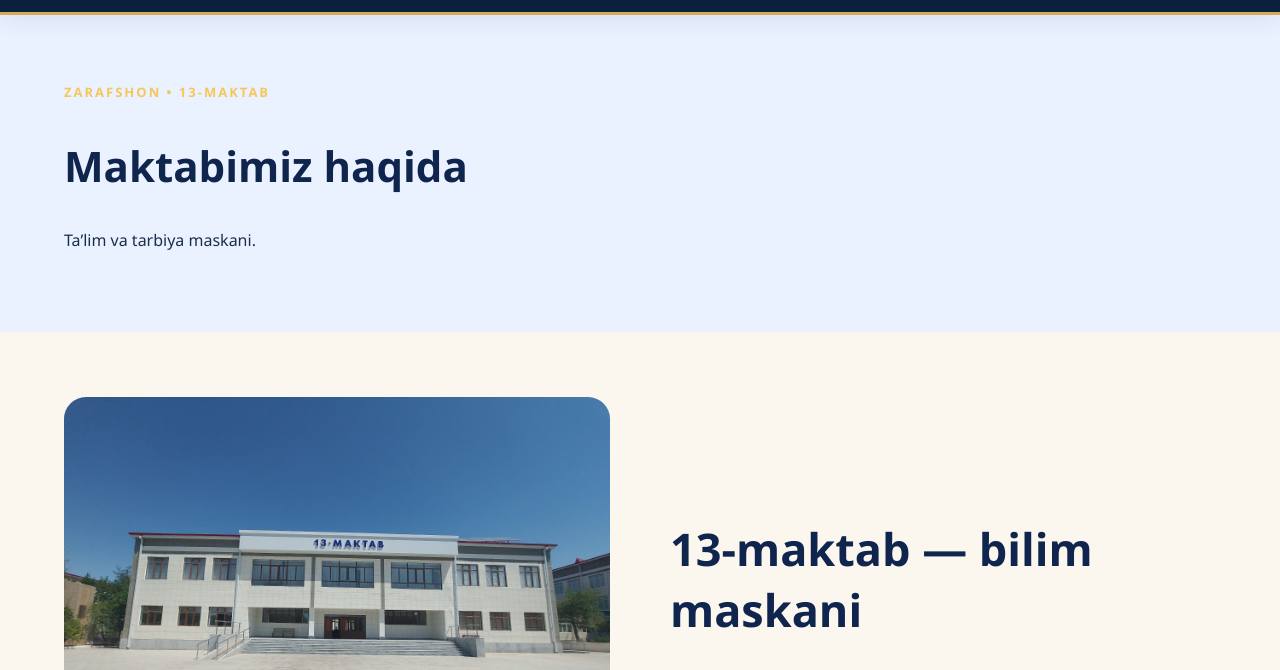
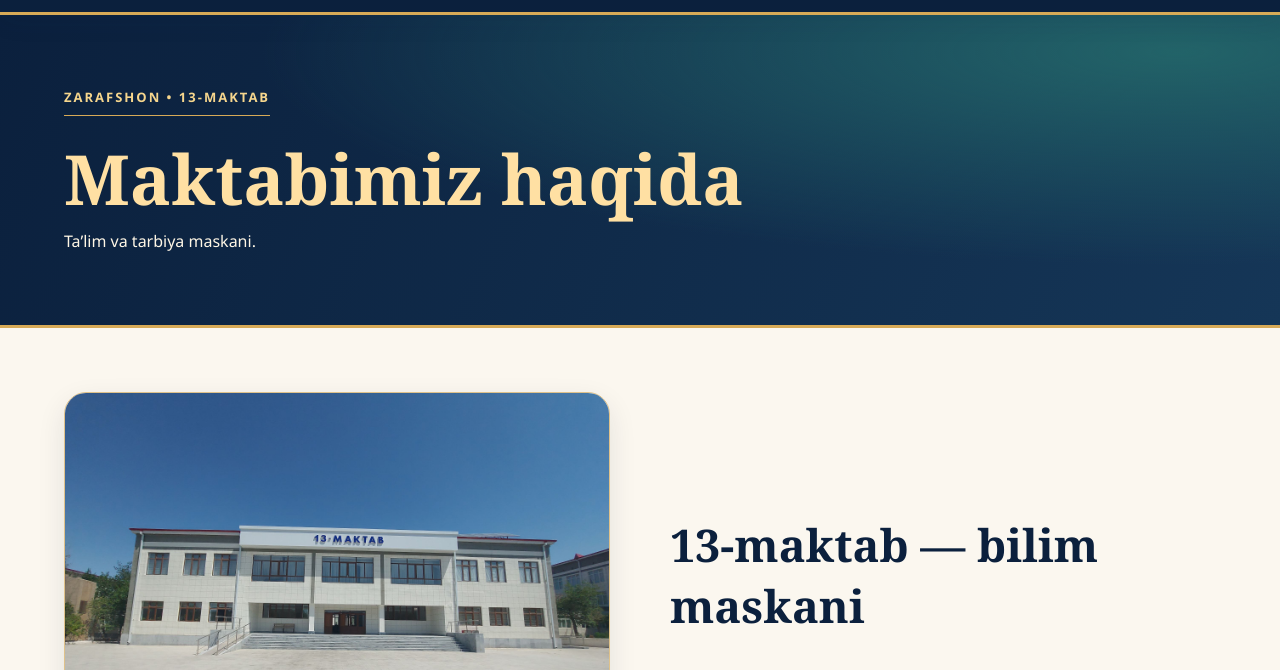
Before and after one commit to kenjahonbonu-code/zarafshon13, a plain HTML site: page index(1).html in a window 1280 px wide. Both pictures are taken after a click on the link "Maktabimiz bilan tanishing ↗". Shown: the part 113-783 px from the top of the page. Drawn offline with Linux system fonts and the light colour scheme.

Commit message:
Update style.css

```diff
--- a/style.css
+++ b/style.css
@@ -751,3 +751,65 @@ body {
     padding: 16px 8px;
   }
 }
+/* 13-maktab — ichki sahifalar */
+#app > .page-hero {
+  padding: clamp(36px, 5.5vw, 82px) 0;
+  border-bottom: 3px solid #d7aa57;
+  background:
+    radial-gradient(ellipse at 92% 12%, #226368 0, transparent 55%),
+    linear-gradient(115deg, #0b203d, #153657);
+  color: #fff7e6;
+}
+
+#app > .page-hero .kicker {
+  display: inline-block;
+  padding-bottom: 9px;
+  border-bottom: 1px solid #d7aa57;
+  color: #f6d68d;
+}
+
+#app > .page-hero h1 {
+  margin: 0.35em 0 0.2em;
+  color: #ffe0a3;
+  font: bold clamp(34px, 5.4vw, 72px)/1.08 Georgia, serif;
+  overflow-wrap: anywhere;
+}
+
+#app > .page-hero p {
+  max-width: 58ch;
+  margin: 0;
+  color: #fff7e6;
+  line-height: 1.6;
+}
+
+#app > .page-hero ~ .section {
+  padding-block: clamp(34px, 5vw, 72px);
+  background: #fbf7ef;
+}
+
+#app > .page-hero ~ .section h2 {
+  color: #0b203d;
+  font-family: Georgia, serif;
+}
+
+#app > .page-hero ~ .section .card {
+  border: 1px solid #dfc28b;
+  border-radius: 20px;
+  background: linear-gradient(145deg, #fffefa, #f8edda);
+  box-shadow: 0 8px 28px #0b203d14;
+}
+
+#app > .page-hero ~ .section .grid .card::before {
+  background: linear-gradient(90deg, #ba842e, #f2ce79, #32978e);
+}
+
+#app > .page-hero ~ .section .chip {
+  background: #f6e6bf;
+  color: #44331a;
+}
+
+#app > .page-hero ~ .section .feature img,
+#app > .page-hero ~ .section .grid > img {
+  border: 1px solid #dfc28b;
+  box-shadow: 0 10px 28px #0b203d19;
+}
```
